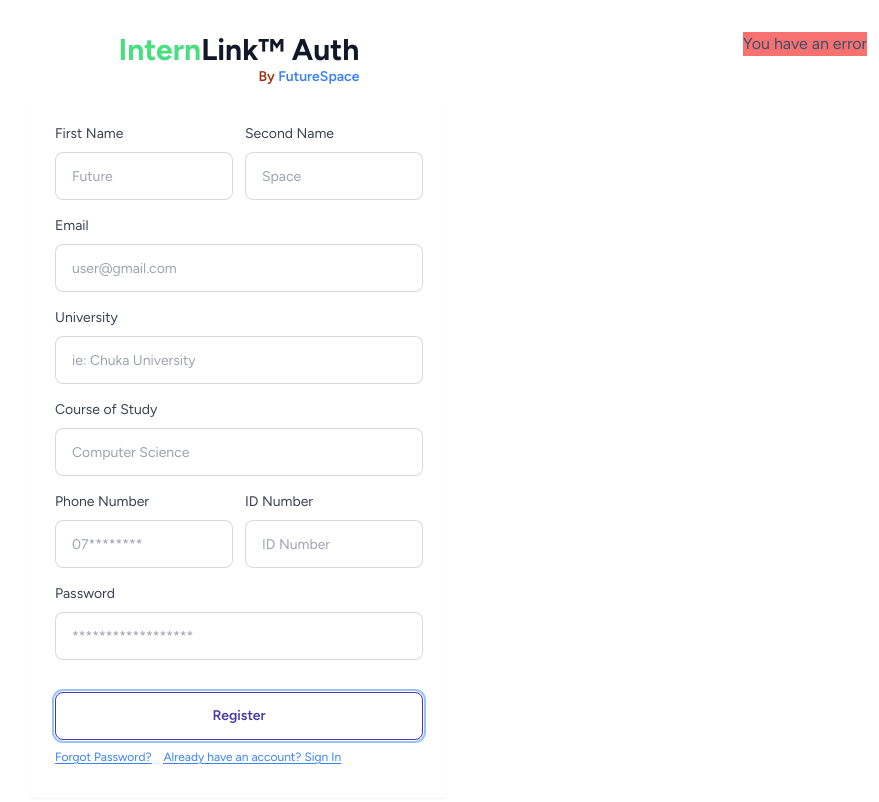
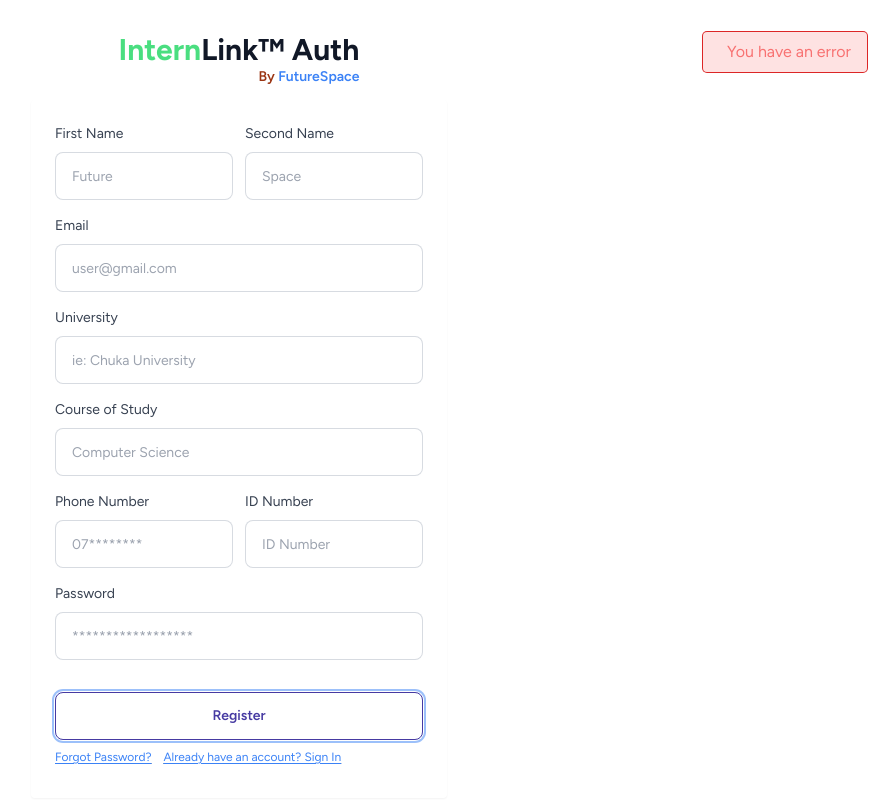
Before and after one commit to FutureSpace-Kenya/InternLink, a Next.js app: page /auth/register in a window 1280 px wide. Shown: the top 802 px of the page, without its empty margins (401-1280 px from the left). Built offline with nearby package versions, Linux system fonts and the light colour scheme.

Commit message:
Error style

```diff
--- a/app/auth/register/page.js
+++ b/app/auth/register/page.js
@@ -117,7 +117,8 @@ const RegisterPage = () => {
     return (
         <main className="min-h-screen grid place-items-center w-full">
             <div className="w-full max-w-md m-4 p-4 ">
-                <div className="absolute z-50 right-3 pz-4 error bg-red-400">
+                <div className="absolute z-50 right-3 px-4 py-2 text-red-400 hidden sm:block rounded error bg-red-100 ring-1 ring-red-600">
+                    <i className={'fas fa-exclamation-circle mr-2'}></i>
                     You have an error
                 </div>
                 <center>
```
